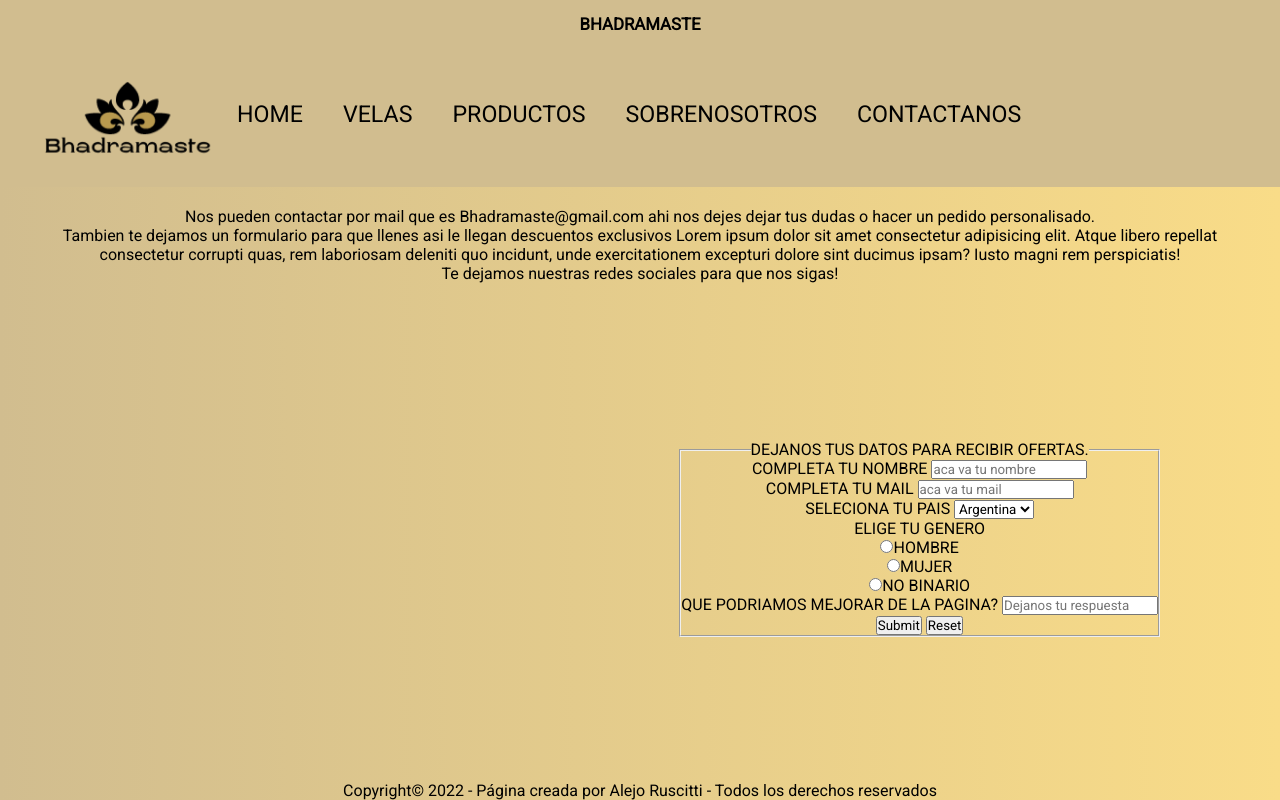
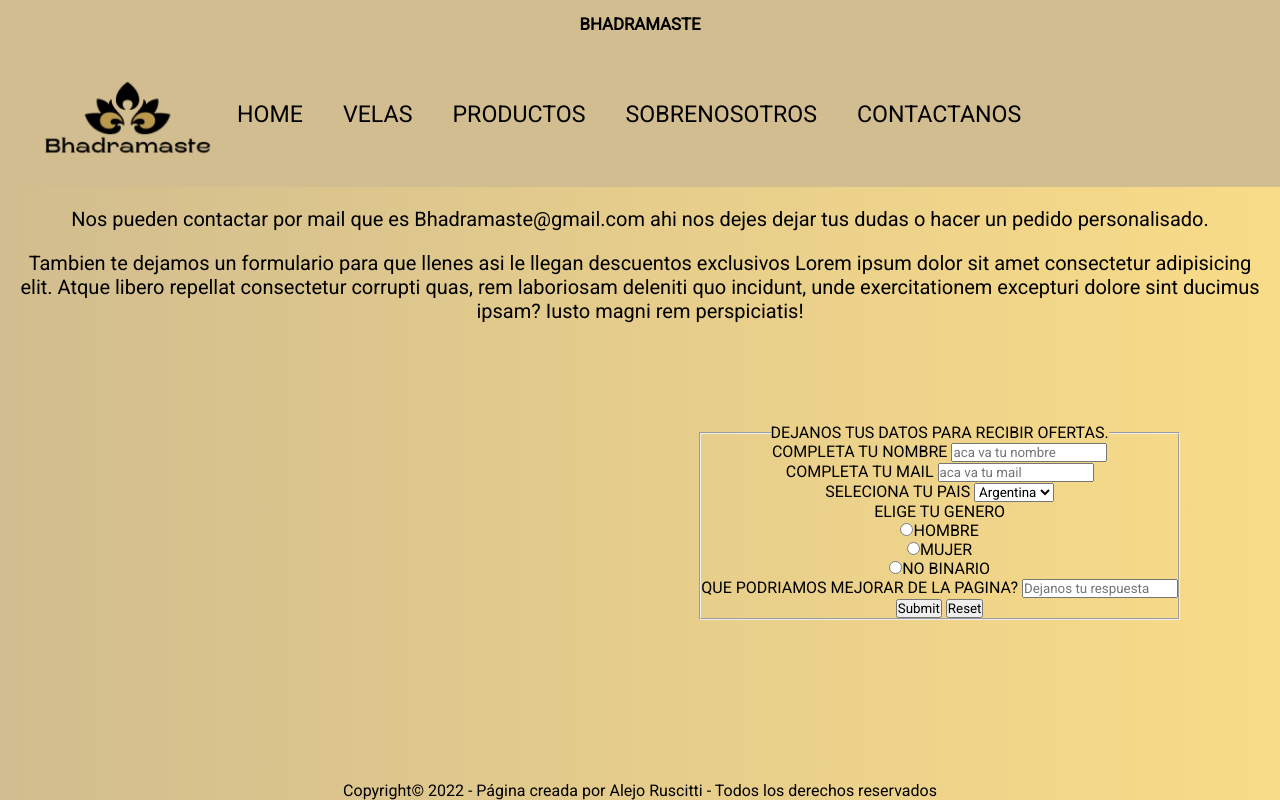
Before and after one commit to alejoruscitti/Bhadramaste, a website: page pages/contactanos.html in a window 1280 px wide. Drawn offline with Linux system fonts and the light colour scheme.

Commit message:
parrafos

```diff
--- a/pages/contactanos.html
+++ b/pages/contactanos.html
@@ -33,14 +33,8 @@
     <!--Main-->
     <main class="mainContactos">
         <div class="contactosParrafos">
-            <pre>Nos pueden contactar por mail que es Bhadramaste@gmail.com ahi nos dejes dejar tus dudas o hacer un pedido personalisado.</pre>
+            <p>Nos pueden contactar por mail que es Bhadramaste@gmail.com ahi nos dejes dejar tus dudas o hacer un pedido personalisado.</p>
             <p>Tambien te dejamos un formulario para que llenes asi le llegan descuentos exclusivos Lorem ipsum dolor sit amet consectetur adipisicing elit. Atque libero repellat consectetur corrupti quas, rem laboriosam deleniti quo incidunt, unde exercitationem excepturi dolore sint ducimus ipsam? Iusto magni rem perspiciatis!</p>
-        </div>
-        <div>
-            <pre>Te dejamos nuestras redes sociales para que nos sigas!
-                <a href="https://www.instagram.com/bhadramaste/"></a>
-
-            </pre>
         </div>
         <!--Formulario-->
         <form action="" class="formulario">
--- a/scss/estilos.scss
+++ b/scss/estilos.scss
@@ -58,9 +58,6 @@ body {
     /*inicio de main*/
 
     main {
-
-        margin: 20px;
-
         .grid {
             display: grid;
             grid-template-columns: auto auto auto;
@@ -76,6 +73,7 @@ body {
                 display: grid;
                 justify-content: space-between;
                 list-style: none;
+                margin:10px;
 
                 &:hover {
                     transform: scale(1.1);
@@ -258,7 +256,7 @@ body {
     padding: 50px;
 
     .tituloSobreNosotros {
-        margin: 50px;
+        margin: 10px;
         font-size: 5vh;
         text-transform: uppercase;
     }
@@ -318,6 +316,10 @@ body {
 img {
     width: 100%;
     height: auto;
+}
+p{
+    font-size: 20px;
+    margin: 20px;
 }
 
 
```
Also changed, not shown: css/main.css.
